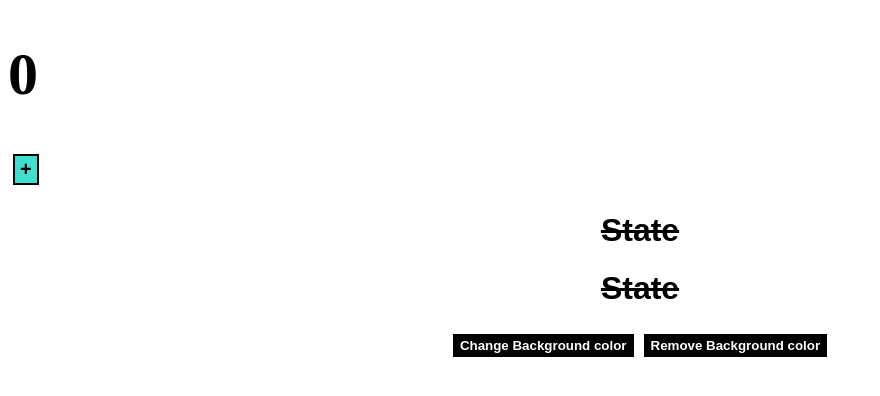
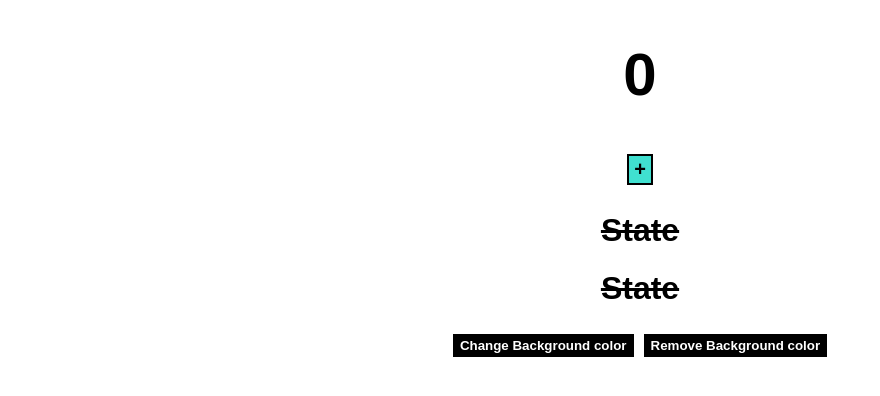
Before and after one commit to AbhishekKumar2233/React-sheet2, a React (Create React App) app: page / in a window 1280 px wide. Shown: the top 396 px of the page, without its empty margins (0-880 px from the left). Built offline with nearby package versions, Linux system fonts and the light colour scheme.

Commit message:
Value increasing using Hook

```diff
--- a/src/Hook1.js
+++ b/src/Hook1.js
@@ -1,21 +1,30 @@
 import { StrictMode } from "react";
 import React, { useState } from "react";
+import "./styles.css";
 
 function Hook1() {
-  const state = useState(0);
+  const [count, setCount] = useState(0);
+  //const[initialvalue,function]
+  //o value is stored in count
+  //setCount is a function
+
+  // const rgb = [9,132,227];
+  // console.log(rgb[0]);
+  //simply use
+  // const [red,green,blue,blur] = [9,132,227,1];
+  // console.log(red,);
+  // console.log(red,green);
 
   function increase() {
-    //count++;
+    setCount(count + 1);
   }
 
   //using return not render
   return (
-    <StrictMode>
-      <div className="container">
-        <h1>{state[0]}</h1>
-        <button onClick={increase}>+</button>
-      </div>
-    </StrictMode>
+    <div className="container">
+      <h1>{count}</h1>
+      <button onClick={increase}>+</button>
+    </div>
   );
 }
 export default Hook1;
--- a/src/styles.css
+++ b/src/styles.css
@@ -1,5 +1,5 @@
-.App {
-  font-family: sans-serif;
+* {
+  font-family: Arial, Helvetica, sans-serif;
   text-align: center;
 }
 button {
```
